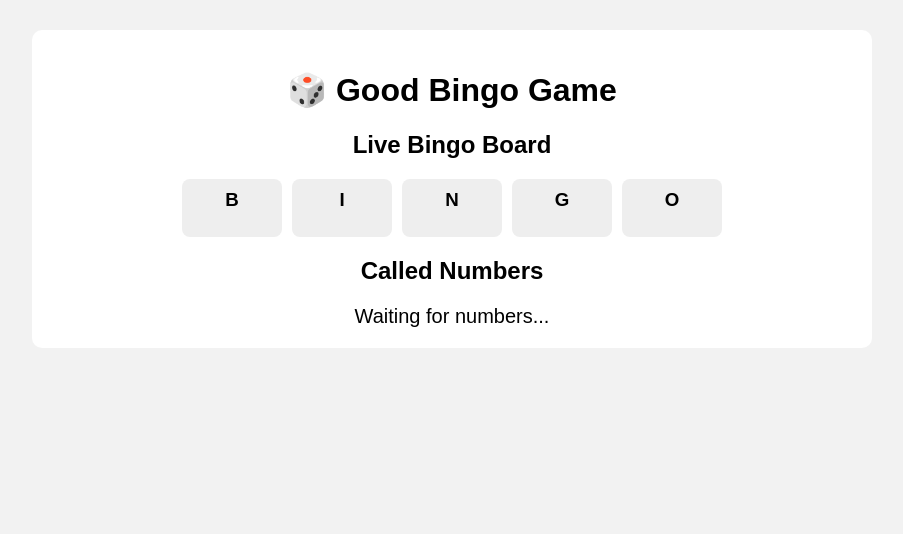
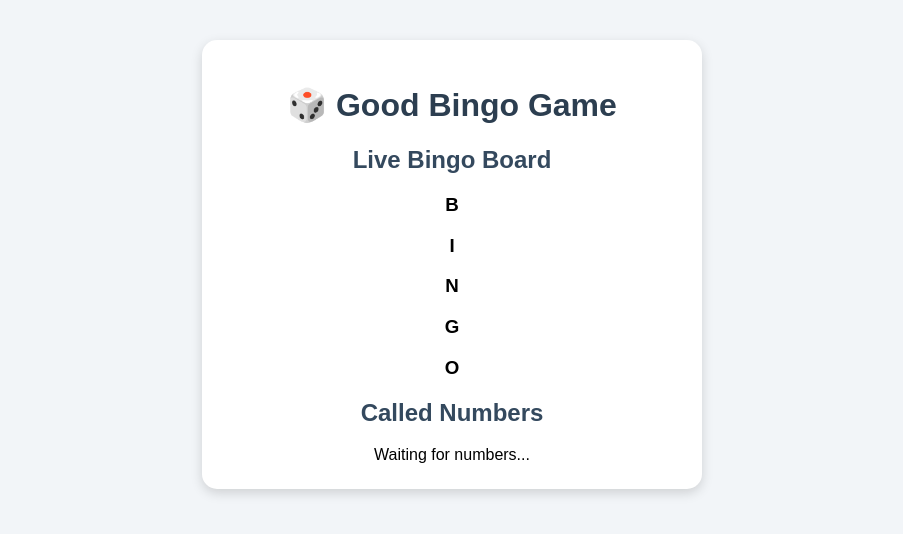
Before and after one commit to lionbingo2026/Good-Bingo-Game, a Flask app: template templates/board.html in a window 1280 px wide. Shown: the top 534 px of the page, without its empty margins (188-1091 px from the left). Run offline with Flask 3, Linux system fonts and the light colour scheme; the template is opened without the code that fills it, so the values that code supplies are empty.

Commit message:
Add Good Bingo Game Mini App styling

```diff
--- a/static/css/style.css
+++ b/static/css/style.css
@@ -1,57 +1,57 @@
 body {
     font-family: Arial, sans-serif;
-    background: #f2f2f2;
+    background: #f2f5f8;
     margin: 0;
     padding: 0;
 }
 
 .container {
-    max-width: 800px;
-    margin: 30px auto;
+    max-width: 450px;
+    margin: 40px auto;
     background: white;
-    padding: 20px;
-    border-radius: 10px;
+    padding: 25px;
+    border-radius: 15px;
     text-align: center;
+    box-shadow: 0 4px 12px rgba(0,0,0,0.15);
 }
 
 h1 {
-    font-size: 32px;
+    color: #2c3e50;
 }
 
 h2 {
-    margin-top: 20px;
+    color: #34495e;
+}
+
+p {
+    font-size: 16px;
+}
+
+ul {
+    text-align: left;
+    padding: 0;
+    list-style: none;
+}
+
+li {
+    background: #ecf0f1;
+    margin: 8px 0;
+    padding: 12px;
+    border-radius: 8px;
 }
 
 button {
-    padding: 10px 20px;
-    margin: 5px;
+    width: 90%;
+    padding: 12px;
+    margin: 8px;
+    border: none;
+    border-radius: 10px;
+    background: #0088cc;
+    color: white;
+    font-size: 16px;
     cursor: pointer;
 }
 
-#board {
-    display: flex;
-    justify-content: center;
-    gap: 10px;
+button:hover {
+    opacity: 0.9;
 }
-
-.column {
-    width: 80px;
-    background: #eee;
-    padding: 10px;
-    border-radius: 8px;
-}
-
-.column h3 {
-    margin: 0;
-}
-
-#called {
-    margin-top: 20px;
-    font-size: 20px;
-}
-
-.admin-box {
-    padding: 15px;
-    border-radius: 8px;
-    background: #eee;
-}
```
